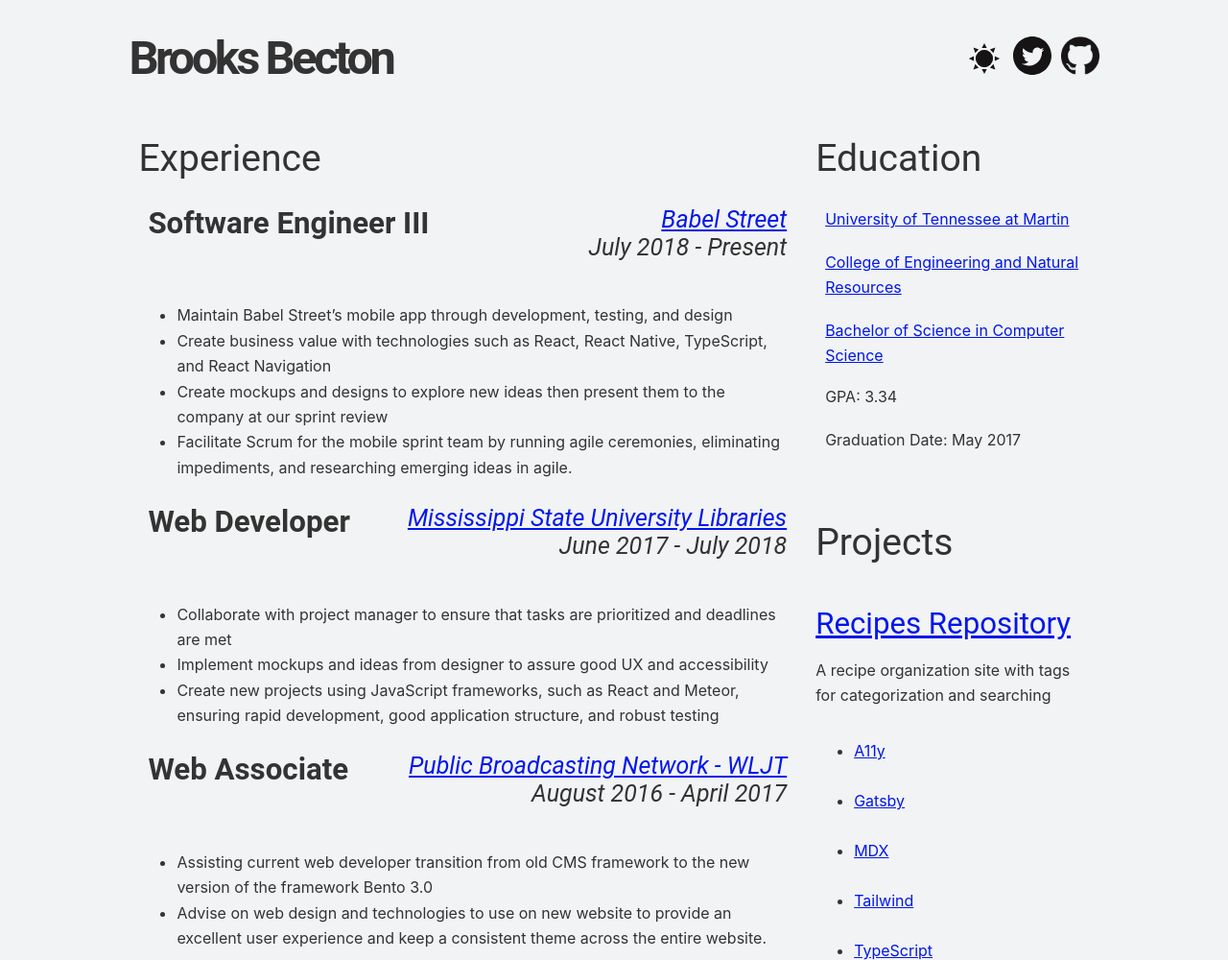
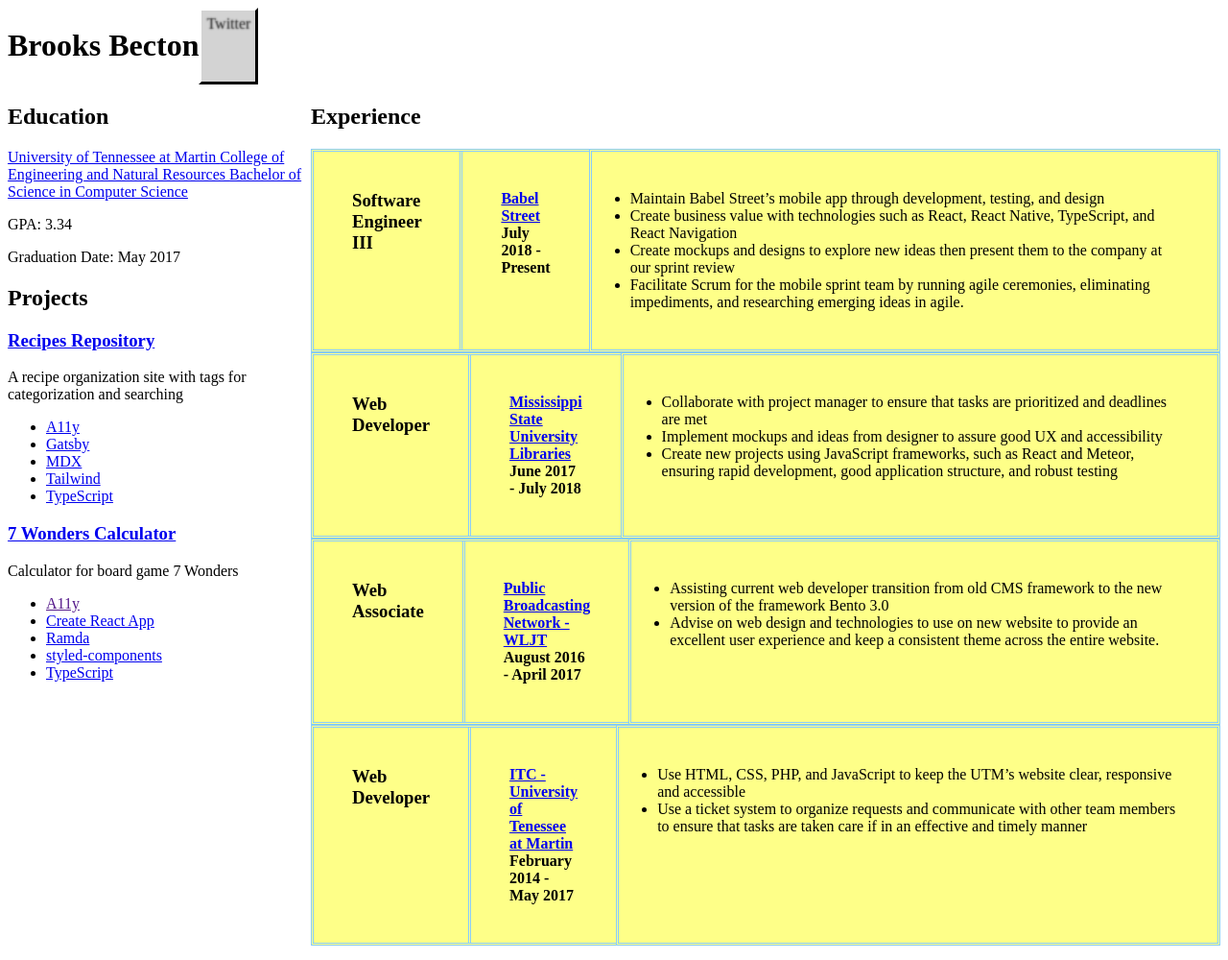
Before and after one commit to brooksbecton/resume, a plain HTML site: page index.html in a window 1280 px wide. Shown: the top 1000 px of the page at 96% size. Drawn offline with Linux system fonts and the light colour scheme.

Commit message:
Start 2000 style

```diff
--- /dev/null
+++ b/2000.css
@@ -0,0 +1,111 @@
+:root{
+    --background-color: #eeefff
+    --lavender: #aabbff;
+    --gold-sun: #feff88;
+    --soft-sun: #feffdc;
+    --sky: #88ccfe
+}
+
+body{
+    background-color: var(--background-color)
+}
+
+
+.name a {
+    background-color: lightgrey;
+    color: black;
+    text-decoration: none;
+
+    text-align: center;
+
+    border-style: solid;
+
+    border-right-color: black;
+    border-bottom-color: black;
+
+    border-left-color: white;
+    border-top-color: white;
+
+
+    color: transparent;
+    text-shadow: 0 0 2px rgba(0,0,0,0.9);
+
+    padding: 5px;
+  }
+  .name a:active,.name a:focus  {
+    border-right-color: white;
+    border-bottom-color: white;
+
+    border-left-color: black;
+    border-top-color: black;
+  }
+
+
+.container {
+    display: flex;
+    flex-direction: row-reverse;
+
+}
+.left {
+    flex: 3;
+}
+
+.right {
+    flex: 1;
+}
+
+.name {
+    display: flex;
+
+}
+
+
+.job {
+    background-color: var(--gold-sun);
+    display: flex;
+
+
+    flex-direction: row;
+    justify-content: center;
+}
+
+.job-title {
+    display: flex;
+    flex-direction: row;
+    flex: 1;
+
+
+
+    border: var(--sky);
+    border-width: 3px;
+    border-style: double;
+
+    border-right: 0px;
+}
+
+.job-title h3, .job-title h4{
+    margin: 0px;
+    padding: 0px;
+
+    flex: 1;
+
+    padding: 40px;
+
+}
+
+.job-title h3 {
+
+    border-right: var(--sky);
+    border-right-style: double;
+    border-right-width: 3px;
+}
+
+.job ul {
+    flex: 3;
+
+    margin: 0px;
+    padding: 40px;
+    border: var(--sky);
+    border-width: 3px;
+    border-style: double;
+}
--- a/index.html
+++ b/index.html
@@ -10,7 +10,7 @@
     />
     <title>Brooks Becton Resumé</title>
     <link rel="shortcut icon" href="assets/favicon.ico" />
-    <link rel="stylesheet" href="style.css" />
+    <link rel="stylesheet" href="2000.css" />
 
     <!-- Global site tag (gtag.js) - Google Analytics -->
     <script
@@ -31,11 +31,17 @@
     <main>
       <div class="name">
         <h1 class="name">Brooks Becton</h1>
+        <a
+          href="https://twitter.com/YaBoiBrooks"
+          aria-label="Visit Brooks Becton's Twitter Profile"
+        >
+          Twitter
+        </a>
 
-        <button id="color-mode" onclick="changeColorMode()">
+        <!-- <button id="color-mode" onclick="changeColorMode()">
           <img src="assets/sun.svg" alt="Sun Icon" />
-        </button>
-        <a
+        </button> -->
+        <!-- <a
           href="https://twitter.com/YaBoiBrooks"
           aria-label="Visit Brooks Becton's Twitter Profile"
         >
@@ -46,7 +52,7 @@
           aria-label="Visit Brooks Becton's Github Profile"
         >
           <img src="assets/github.png" alt="Github Icon"
-        /></a>
+        /></a> -->
       </div>
       <div class="container">
         <div class="left">
@@ -165,9 +171,7 @@
         <div class="right">
           <h2>Education</h2>
           <div class="education">
-            <a href="https://utm.edu/">
-              University of Tennessee at Martin
-            </a>
+            <a href="https://utm.edu/"> University of Tennessee at Martin </a>
 
             <a href="='https://www.utm.edu/departments/cens/'">
               College of Engineering and Natural Resources
@@ -177,13 +181,9 @@
               Bachelor of Science in Computer Science
             </a>
 
-            <p>
-              GPA: 3.34
-            </p>
+            <p>GPA: 3.34</p>
 
-            <p>
-              Graduation Date: May 2017
-            </p>
+            <p>Graduation Date: May 2017</p>
           </div>
 
           <h2>Projects</h2>
@@ -323,6 +323,6 @@
       userPrefersDarkMode = !userPrefersDarkMode;
     }
 
-    changeColorMode();
+    // changeColorMode();
   </script>
 </html>
```
Also changed, not shown: assets/torch.gif (added).
